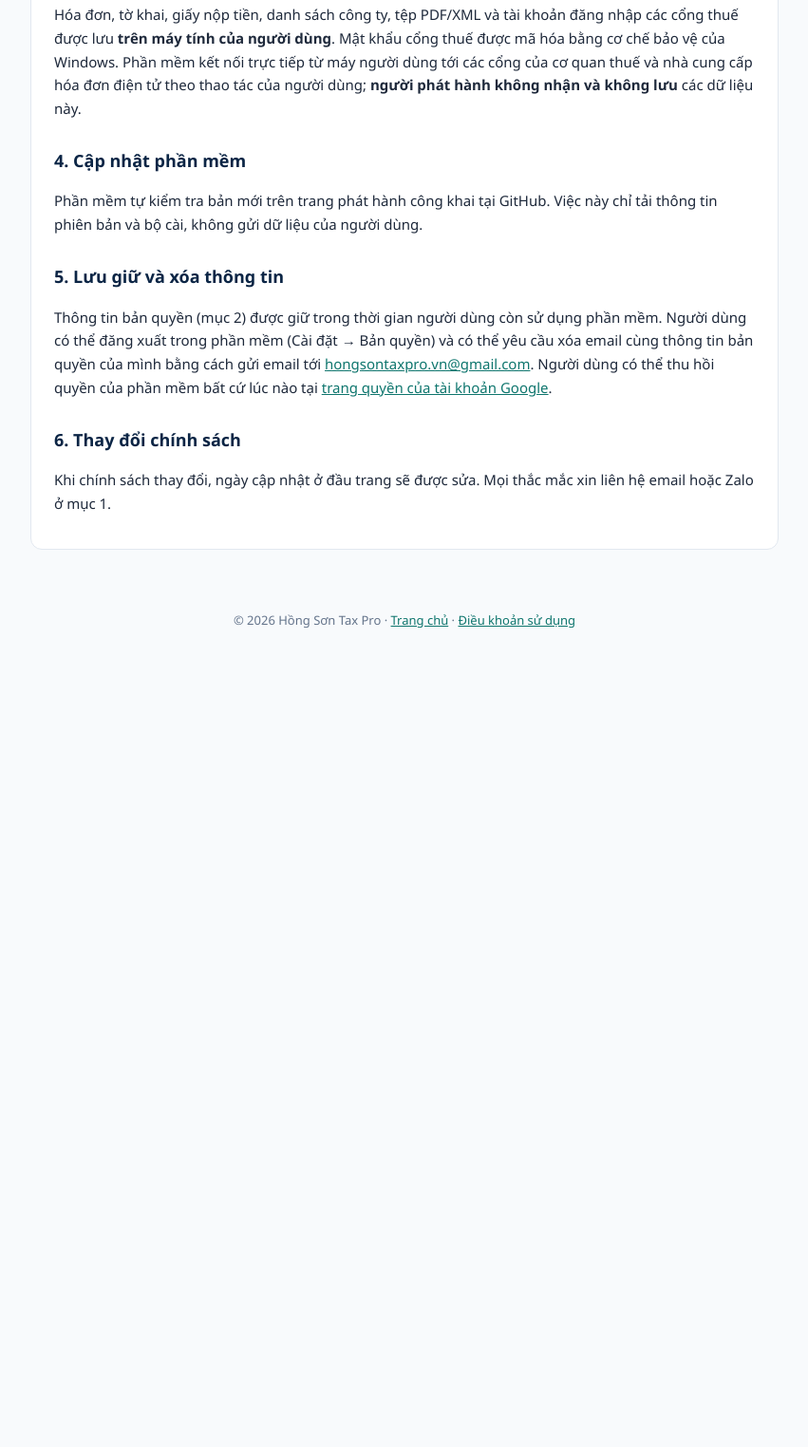
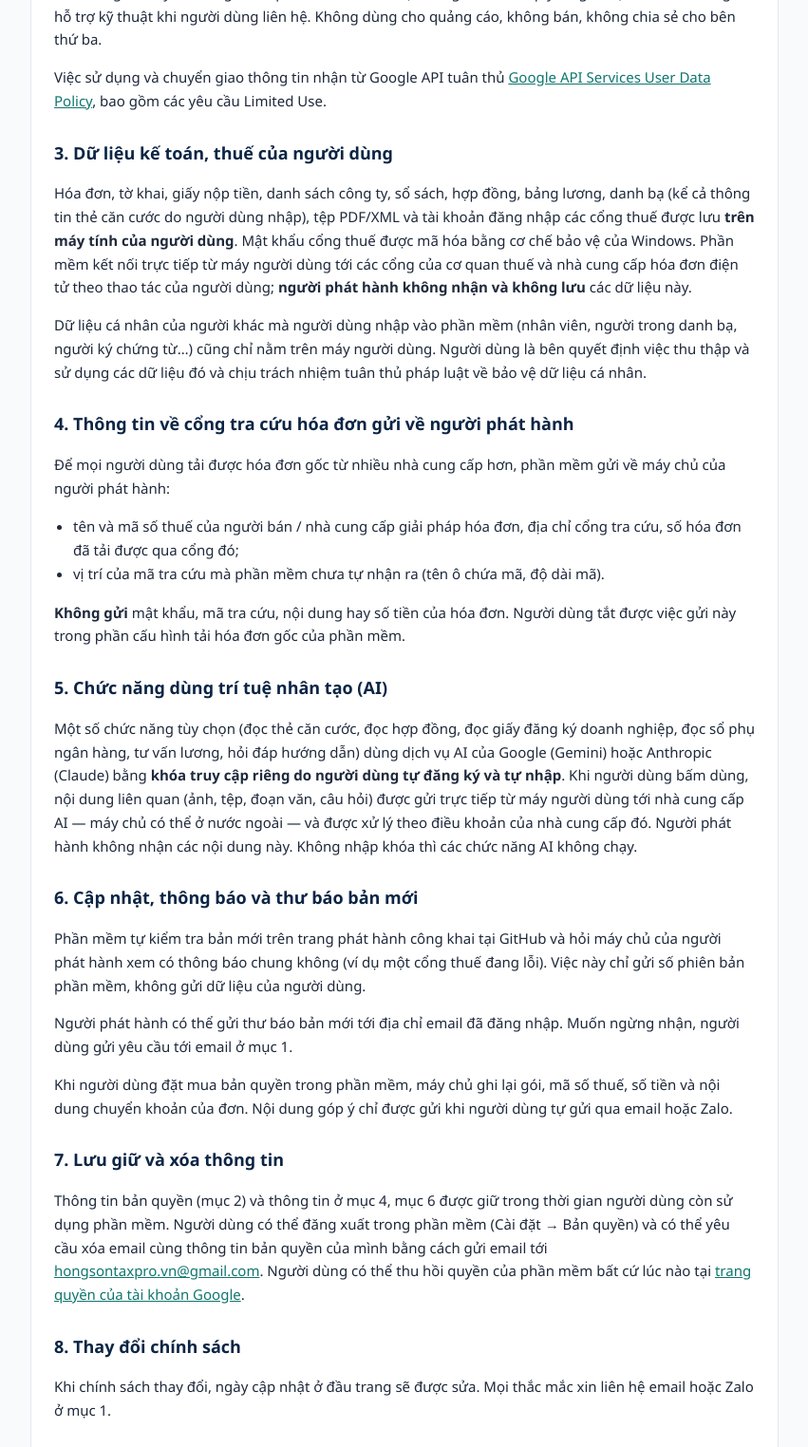
Before and after one commit to hongsonvn/hongson-taxpro-releases, a plain HTML site: page chinh-sach-rieng-tu.html in a window 1280 px wide. Shown: the part 878-2402 px from the top of the page at 95% size, without its empty margins (214-1065 px from the left). Before the commit the page ends 1558 px from the top, so only its background shows below. Drawn offline with Linux system fonts and the light colour scheme.

Commit message:
Chinh sach quyen rieng tu cap nhat 19/11/2026

```diff
--- a/chinh-sach-rieng-tu.html
+++ b/chinh-sach-rieng-tu.html
@@ -29,13 +29,14 @@
 <main class="wrap">
   <div class="card">
     <h1>Chính sách quyền riêng tư</h1>
-    <p class="muted">Áp dụng cho phần mềm máy tính HongSon TaxPro (Windows). Cập nhật ngày 20/10/2026.</p>
+    <p class="muted">Áp dụng cho phần mềm máy tính HongSon TaxPro (Windows). Cập nhật ngày 19/11/2026.</p>
 
     <h2>1. Phần mềm và người phát hành</h2>
     <p>HongSon TaxPro là phần mềm cài trên máy tính Windows, giúp kế toán đồng bộ hóa đơn điện tử, tờ khai và giấy nộp tiền từ các cổng của cơ quan thuế cho nhiều doanh nghiệp / hộ kinh doanh. Người phát hành: Hồng Sơn Tax Pro — liên hệ email <a href="mailto:hongsontaxpro.vn@gmail.com">hongsontaxpro.vn@gmail.com</a>, Zalo 0941444222.</p>
 
     <h2>2. Đăng nhập bằng Google — chúng tôi nhận gì</h2>
-    <p>Phần mềm dùng "Đăng nhập bằng Google" chỉ để xác định tài khoản bản quyền. Phần mềm chỉ xin quyền <b>xem địa chỉ email</b> (quyền <i>openid</i> và <i>email</i>); không đọc thư Gmail, không truy cập Google Drive, danh bạ hay bất kỳ dữ liệu Google nào khác.</p>
+    <p>Phần mềm dùng "Đăng nhập bằng Google" để xác định tài khoản bản quyền. Khi đăng nhập bản quyền, phần mềm chỉ xin quyền <b>xem địa chỉ email</b> (quyền <i>openid</i> và <i>email</i>); không đọc thư Gmail, danh bạ hay dữ liệu Google nào khác.</p>
+    <p><b>Chức năng tùy chọn "Xuất lên Google Sheets"</b>: chỉ khi người dùng tự bấm <i>Kết nối Google Sheets</i>, phần mềm xin thêm quyền <i>drive.file</i> — xem, sửa và tạo <b>riêng những tệp Google Drive do chính phần mềm tạo ra</b> cho người dùng. Phần mềm không xem được các tệp, bảng tính khác trong Google Drive của người dùng. Số liệu người dùng chọn xuất được gửi thẳng từ máy người dùng lên tệp Google Sheet trong Drive của chính họ; người phát hành không nhận và không lưu các số liệu này. Người dùng ngắt kết nối bất cứ lúc nào trong phần mềm (Cài đặt → Google Sheets) hoặc tại trang quyền của tài khoản Google.</p>
     <p>Khi kiểm tra bản quyền, máy chủ bản quyền của người phát hành ghi lại:</p>
     <ul>
       <li>địa chỉ email Google của người dùng;</li>
@@ -46,15 +47,30 @@
     <p>Việc sử dụng và chuyển giao thông tin nhận từ Google API tuân thủ <a href="https://developers.google.com/terms/api-services-user-data-policy" target="_blank" rel="noopener">Google API Services User Data Policy</a>, bao gồm các yêu cầu Limited Use.</p>
 
     <h2>3. Dữ liệu kế toán, thuế của người dùng</h2>
-    <p>Hóa đơn, tờ khai, giấy nộp tiền, danh sách công ty, tệp PDF/XML và tài khoản đăng nhập các cổng thuế được lưu <b>trên máy tính của người dùng</b>. Mật khẩu cổng thuế được mã hóa bằng cơ chế bảo vệ của Windows. Phần mềm kết nối trực tiếp từ máy người dùng tới các cổng của cơ quan thuế và nhà cung cấp hóa đơn điện tử theo thao tác của người dùng; <b>người phát hành không nhận và không lưu</b> các dữ liệu này.</p>
+    <p>Hóa đơn, tờ khai, giấy nộp tiền, danh sách công ty, sổ sách, hợp đồng, bảng lương, danh bạ (kể cả thông tin thẻ căn cước do người dùng nhập), tệp PDF/XML và tài khoản đăng nhập các cổng thuế được lưu <b>trên máy tính của người dùng</b>. Mật khẩu cổng thuế được mã hóa bằng cơ chế bảo vệ của Windows. Phần mềm kết nối trực tiếp từ máy người dùng tới các cổng của cơ quan thuế và nhà cung cấp hóa đơn điện tử theo thao tác của người dùng; <b>người phát hành không nhận và không lưu</b> các dữ liệu này.</p>
 
-    <h2>4. Cập nhật phần mềm</h2>
-    <p>Phần mềm tự kiểm tra bản mới trên trang phát hành công khai tại GitHub. Việc này chỉ tải thông tin phiên bản và bộ cài, không gửi dữ liệu của người dùng.</p>
+    <p>Dữ liệu cá nhân của người khác mà người dùng nhập vào phần mềm (nhân viên, người trong danh bạ, người ký chứng từ…) cũng chỉ nằm trên máy người dùng. Người dùng là bên quyết định việc thu thập và sử dụng các dữ liệu đó và chịu trách nhiệm tuân thủ pháp luật về bảo vệ dữ liệu cá nhân.</p>
 
-    <h2>5. Lưu giữ và xóa thông tin</h2>
-    <p>Thông tin bản quyền (mục 2) được giữ trong thời gian người dùng còn sử dụng phần mềm. Người dùng có thể đăng xuất trong phần mềm (Cài đặt → Bản quyền) và có thể yêu cầu xóa email cùng thông tin bản quyền của mình bằng cách gửi email tới <a href="mailto:hongsontaxpro.vn@gmail.com">hongsontaxpro.vn@gmail.com</a>. Người dùng có thể thu hồi quyền của phần mềm bất cứ lúc nào tại <a href="https://myaccount.google.com/permissions" target="_blank" rel="noopener">trang quyền của tài khoản Google</a>.</p>
+    <h2>4. Thông tin về cổng tra cứu hóa đơn gửi về người phát hành</h2>
+    <p>Để mọi người dùng tải được hóa đơn gốc từ nhiều nhà cung cấp hơn, phần mềm gửi về máy chủ của người phát hành:</p>
+    <ul>
+      <li>tên và mã số thuế của người bán / nhà cung cấp giải pháp hóa đơn, địa chỉ cổng tra cứu, số hóa đơn đã tải được qua cổng đó;</li>
+      <li>vị trí của mã tra cứu mà phần mềm chưa tự nhận ra (tên ô chứa mã, độ dài mã).</li>
+    </ul>
+    <p><b>Không gửi</b> mật khẩu, mã tra cứu, nội dung hay số tiền của hóa đơn. Người dùng tắt được việc gửi này trong phần cấu hình tải hóa đơn gốc của phần mềm.</p>
 
-    <h2>6. Thay đổi chính sách</h2>
+    <h2>5. Chức năng dùng trí tuệ nhân tạo (AI)</h2>
+    <p>Một số chức năng tùy chọn (đọc thẻ căn cước, đọc hợp đồng, đọc giấy đăng ký doanh nghiệp, đọc sổ phụ ngân hàng, tư vấn lương, hỏi đáp hướng dẫn) dùng dịch vụ AI của Google (Gemini) hoặc Anthropic (Claude) bằng <b>khóa truy cập riêng do người dùng tự đăng ký và tự nhập</b>. Khi người dùng bấm dùng, nội dung liên quan (ảnh, tệp, đoạn văn, câu hỏi) được gửi trực tiếp từ máy người dùng tới nhà cung cấp AI — máy chủ có thể ở nước ngoài — và được xử lý theo điều khoản của nhà cung cấp đó. Người phát hành không nhận các nội dung này. Không nhập khóa thì các chức năng AI không chạy.</p>
+
+    <h2>6. Cập nhật, thông báo và thư báo bản mới</h2>
+    <p>Phần mềm tự kiểm tra bản mới trên trang phát hành công khai tại GitHub và hỏi máy chủ của người phát hành xem có thông báo chung không (ví dụ một cổng thuế đang lỗi). Việc này chỉ gửi số phiên bản phần mềm, không gửi dữ liệu của người dùng.</p>
+    <p>Người phát hành có thể gửi thư báo bản mới tới địa chỉ email đã đăng nhập. Muốn ngừng nhận, người dùng gửi yêu cầu tới email ở mục 1.</p>
+    <p>Khi người dùng đặt mua bản quyền trong phần mềm, máy chủ ghi lại gói, mã số thuế, số tiền và nội dung chuyển khoản của đơn. Nội dung góp ý chỉ được gửi khi người dùng tự gửi qua email hoặc Zalo.</p>
+
+    <h2>7. Lưu giữ và xóa thông tin</h2>
+    <p>Thông tin bản quyền (mục 2) và thông tin ở mục 4, mục 6 được giữ trong thời gian người dùng còn sử dụng phần mềm. Người dùng có thể đăng xuất trong phần mềm (Cài đặt → Bản quyền) và có thể yêu cầu xóa email cùng thông tin bản quyền của mình bằng cách gửi email tới <a href="mailto:hongsontaxpro.vn@gmail.com">hongsontaxpro.vn@gmail.com</a>. Người dùng có thể thu hồi quyền của phần mềm bất cứ lúc nào tại <a href="https://myaccount.google.com/permissions" target="_blank" rel="noopener">trang quyền của tài khoản Google</a>.</p>
+
+    <h2>8. Thay đổi chính sách</h2>
     <p>Khi chính sách thay đổi, ngày cập nhật ở đầu trang sẽ được sửa. Mọi thắc mắc xin liên hệ email hoặc Zalo ở mục 1.</p>
   </div>
 </main>
```
